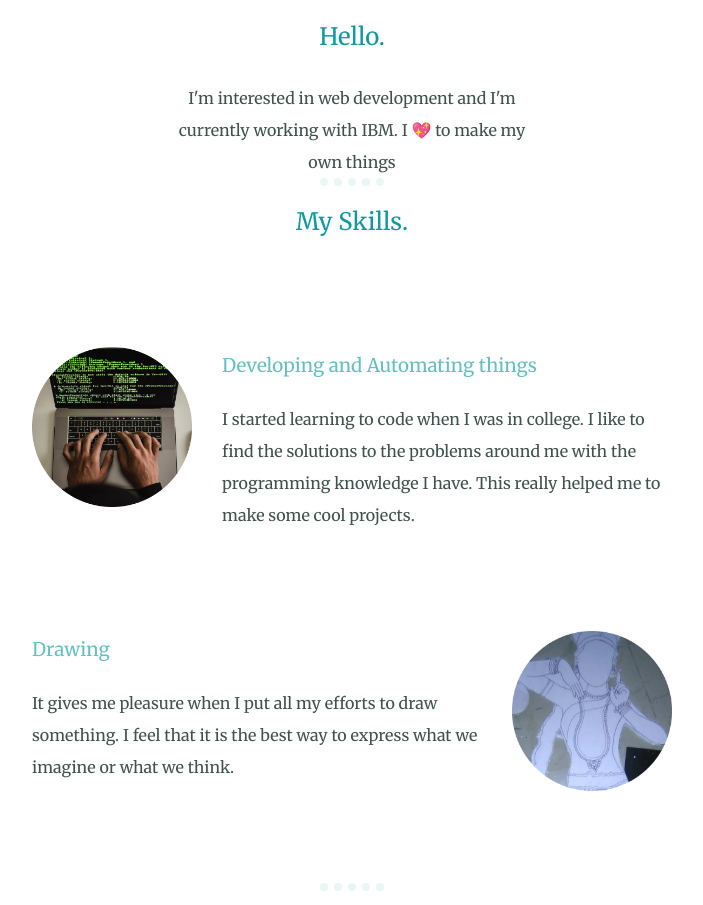
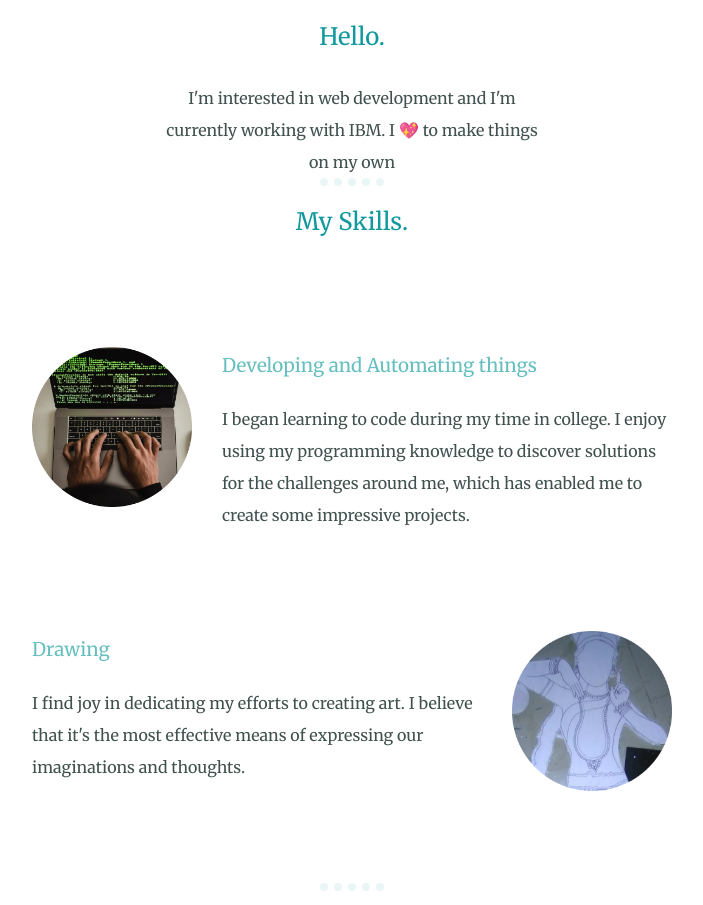
Before and after one commit to kavyasri-anupa/kavya-profile, a plain HTML site: page index.html in a window 1280 px wide. Shown: the part 1107-2012 px from the top of the page, without its empty margins (288-991 px from the left). Drawn offline with Linux system fonts and the light colour scheme.

Commit message:
updated on 19th Aug2023

```diff
--- a/index.html
+++ b/index.html
@@ -14,15 +14,14 @@
 </head>
 <body>
     <div class="top-container">
-        <h1>I'm Kavya Anupa</h1>
-        <h2>A learner</h2>
+        <h1>Kavya Anupa</h1>
         <img src="css/images/bg-image.jpg">
     </div>
     <div class="middle-container">
         <div class="profile">
           <img src="css/images/anime-modified.png" alt="kavya profile" height="200" width="200">
           <h2>Hello.</h2>
-          <p class="bio">I'm interested in web development and I'm currently working with IBM. I 💖 to make my own things</p>
+          <p class="bio">I'm interested in web development and I'm currently working with IBM. I 💖 to make things on my own</p>
         </div>
         <hr>
         <div class="skills">
@@ -30,15 +29,14 @@
           <div class="skill-row">
             <img class="skill1" src="css/images/coding-modified.png" alt="skill1">
             <h3>Developing and Automating things</h3>
-            <p>I started learning to code when I was in college. I like to find the solutions to
-                the problems around me with the programming knowledge I have. This really helped me to make some cool projects.
+            <p>I began learning to code during my time in college.
+                I enjoy using my programming knowledge to discover solutions for the challenges around me, which has enabled me to create some impressive projects.
             </p>
           </div>
           <div class="skill-row">
             <img class="skill2" src="css/images/skill2-modified.png" alt="skill2">
             <h3>Drawing</h3>
-            <p>It gives me pleasure when I put all my efforts to draw something. I feel that it is the best way to express what
-                we imagine or what we think.
+            <p>I find joy in dedicating my efforts to creating art. I believe that it's the most effective means of expressing our imaginations and thoughts.
             </p>
           </div>
         </div>
```
